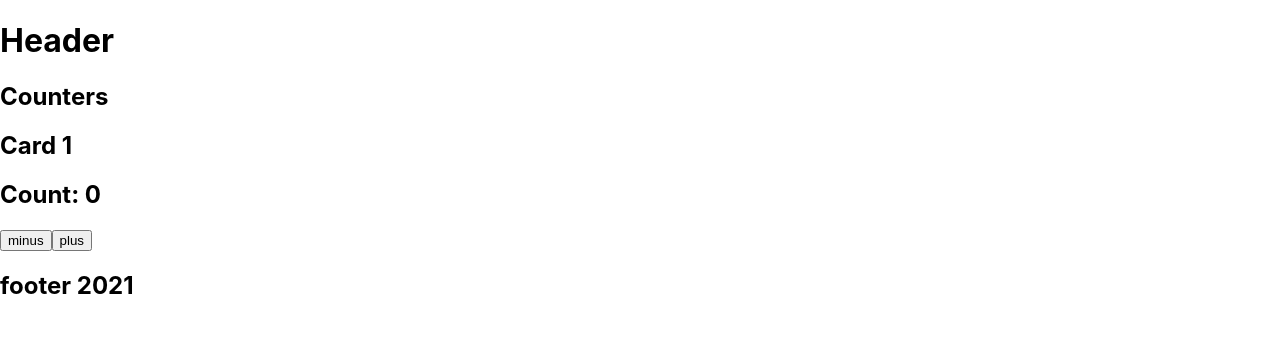
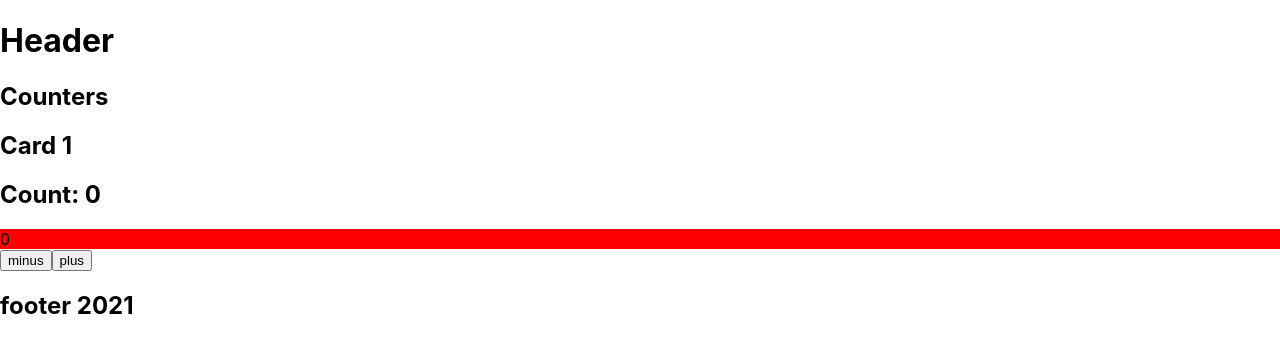
Before and after one commit to OlyaPoz/test-task, a React (Create React App) app: page / in a window 1280 px wide. Shown: the top 352 px of the page. Built offline with nearby package versions, Linux system fonts and the light colour scheme.

Commit message:
Fix functional colorBlock

```diff
--- a/src/components/Body/CountCard/ColorBlock/index.jsx
+++ b/src/components/Body/CountCard/ColorBlock/index.jsx
@@ -11,15 +11,12 @@ const colors = [
   'gray'
 ];
 
-const ColorBlock = () => {
-  const div = document.querySelector('div')
-  let i = 0;
+const ColorBlock = props => {
+  const { count } = props;
 
-  div.onclick = () => div.style.background = colors[++i % colors.length];
+  let color = colors[count % colors.length];
 
-  return (
-     <div />
-  );
-}
+  return <div style={{ background: color }}>{count}</div>
+};
 
 export default ColorBlock;
--- a/src/components/Body/CountCard/index.jsx
+++ b/src/components/Body/CountCard/index.jsx
@@ -1,14 +1,11 @@
-import React, { useState, useEffect } from 'react'
+import React, { useState } from 'react'
 import ColorBlock from './ColorBlock';
 
 
 const CountCard = () => {
   const [count, setCount] = useState(0)
 
-  const increment = () => {
-    setCount(count + 1)
-
-  }
+  const increment = () => setCount(count + 1)
 
   const decrement = () => setCount(count - 1)
 
@@ -16,7 +13,7 @@ const CountCard = () => {
     <article>
       <h1>Card 1</h1>
       <h2>Count: {count}</h2>
-      <ColorBlock />
+      <ColorBlock count = {count} />
       <button onClick={decrement}>minus</button>
       <button onClick={increment}>plus</button>
     </article>
```
